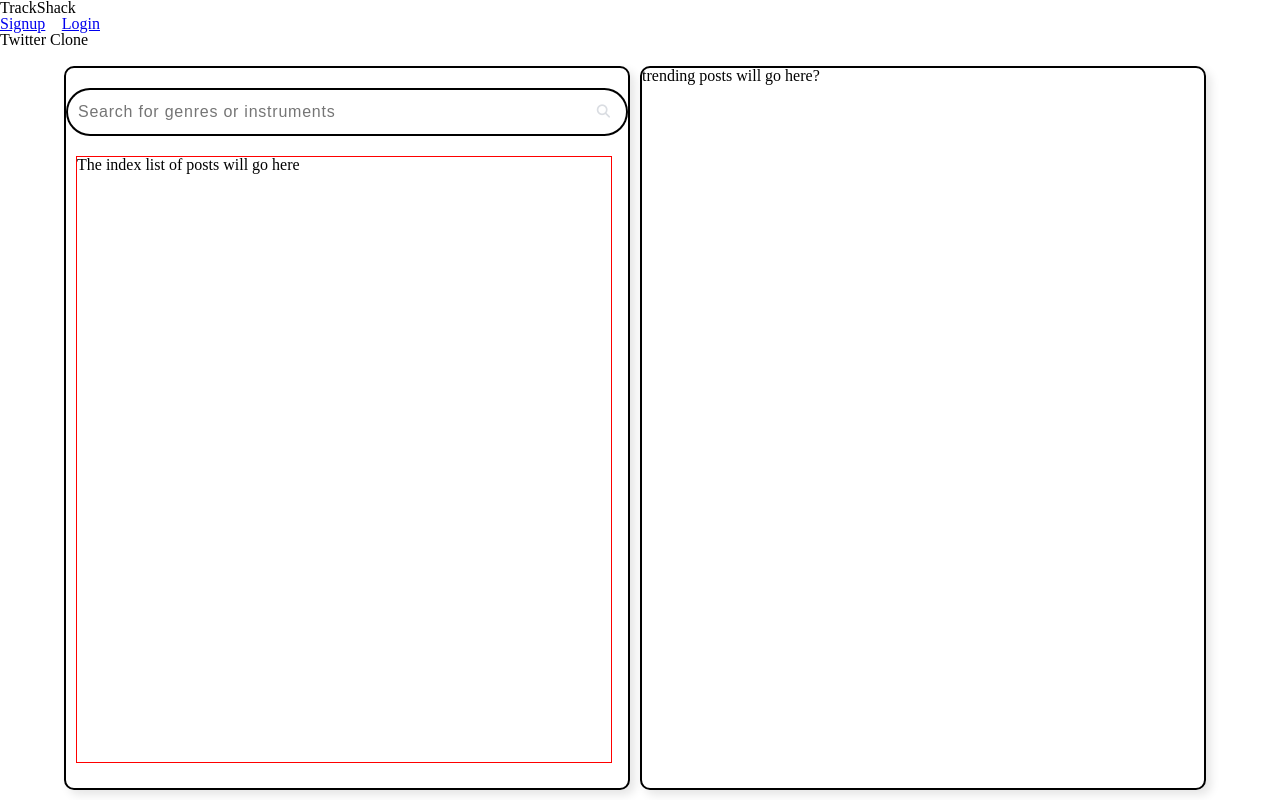
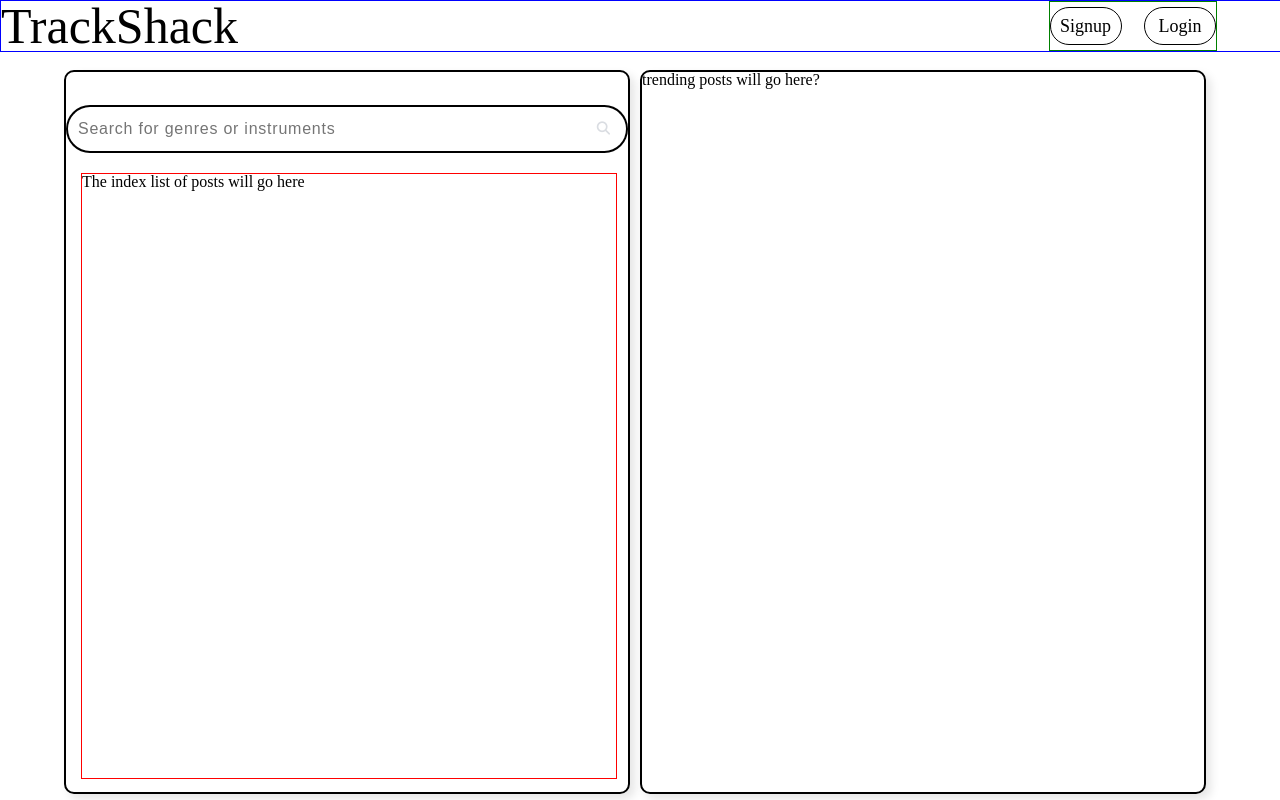
Before and after one commit to KooShnoo/track-shack, a React (Vite) app in the folder frontend/: page / in a window 1280 px wide. Built offline with nearby package versions, Linux system fonts and the light colour scheme; no server answers.

Commit message:
Base styling for NavBar.jsx; changes to Splash.css; text removal in MainPage.jsx

```diff
--- a/frontend/src/components/MainPage/MainPage.jsx
+++ b/frontend/src/components/MainPage/MainPage.jsx
@@ -1,7 +1,7 @@
 function MainPage() {
   return (
     <>
-      <p>Twitter Clone</p>
+      {/* <p>Twitter Clone</p> */}
       <footer>
       </footer>
     </>
--- a/frontend/src/components/NavBar/NavBar.css
+++ b/frontend/src/components/NavBar/NavBar.css
@@ -1,22 +1,62 @@
-.NavBar {
+.nav-bar {
   border: 1px solid blue;
+  width: 100%;
   display: flex;
   flex-direction: row;
   justify-content: space-between;
+  /* align-items: center; */
+}
+
+#nav-header {
+  font-size: 50px;
+  text-decoration: none;
+  color: black;
 }
 
 .NavBar button {
-    height: 20px;
+  height: 20px;
+}
+
+.links-auth {
+  border: 1px solid green;
+  text-decoration: none;
+  margin-right: 5%;
+  width: 13%;
+  display: flex;
+  align-items: center;
+  justify-content: space-between;
+}
+
+#signup-button {
+  display: flex;
+  align-items: center;
+  justify-content: center;
+  text-decoration: none;
+  /* width: 60px; */
+  font-size: 18px;
+  color: black;
+  border: 1px solid black;
+  border-radius: 24px;
+  min-height: 36px;
+  min-width: 70px;
+}
+
+#login-button {
+  display: flex;
+  align-items: center;
+  justify-content: center;
+  text-decoration: none;
+  font-size: 18px;
+  color: black;
+  border: 1px solid black;
+  border-radius: 24px;
+  min-height: 36px;
+  min-width: 70px;
 }
 
 .links-nav {
-    width: 400px;
-    display: flex;
-    justify-content: space-between;
+  border: 1px solid red;
+  width: 400px;
+  display: flex;
+  justify-content: space-between;
 }
-
-.links-auth {
-    width: 100px;
-    display: flex;
-    justify-content: space-between;
-}
--- a/frontend/src/components/NavBar/NavBar.jsx
+++ b/frontend/src/components/NavBar/NavBar.jsx
@@ -3,7 +3,7 @@ import { useSelector, useDispatch } from 'react-redux';
 import './NavBar.css';
 import { logout } from '../../store/session';
 
-function NavBar () {
+function NavBar() {
   const loggedIn = useSelector(state => !!state.session.user);
   const dispatch = useDispatch();
 
@@ -16,27 +16,24 @@ function NavBar () {
     if (loggedIn) {
       return (
         <div className="links-nav">
-          <Link to={'/tweets'}>All Tweets</Link>
-          <Link to={'/profile'}>Profile</Link>
-          <Link to={'/tweets/new'}>Write a Tweet</Link>
           <button onClick={logoutUser}>Logout</button>
         </div>
       );
     } else {
       return (
         <div className="links-auth">
-          <Link to={'/signup'}>Signup</Link>
-          <Link to={'/login'}>Login</Link>
+          <Link id="signup-button" to={'/signup'}>Signup</Link>
+          <Link id="login-button" to={'/login'}>Login</Link>
         </div>
       );
     }
   };
 
   return (
-    <>
-      <h1>TrackShack</h1>
+    <di className='nav-bar'>
+      <Link id='nav-header' to={'/'}>TrackShack</Link>
       { getLinks() }
-    </>
+    </di>
   );
 }
 
--- a/frontend/src/components/Splash/Splash.css
+++ b/frontend/src/components/Splash/Splash.css
@@ -16,6 +16,9 @@
 }
 
 .left-container{
+  display: flex;
+  flex-direction: column;
+  justify-content: center;
   border: 2px solid black;
   border-radius: 10px;
   box-shadow: 5px 5px 10px rgba(0, 0, 0, 0.1);
@@ -38,7 +41,7 @@
 .feed-container{
   border: 1px solid red;
   margin-top: 20px;
-  margin-left: 10px;
+  margin-left: 15px;
   height: 84%;
   width: 95%;
   overflow: auto;
```
